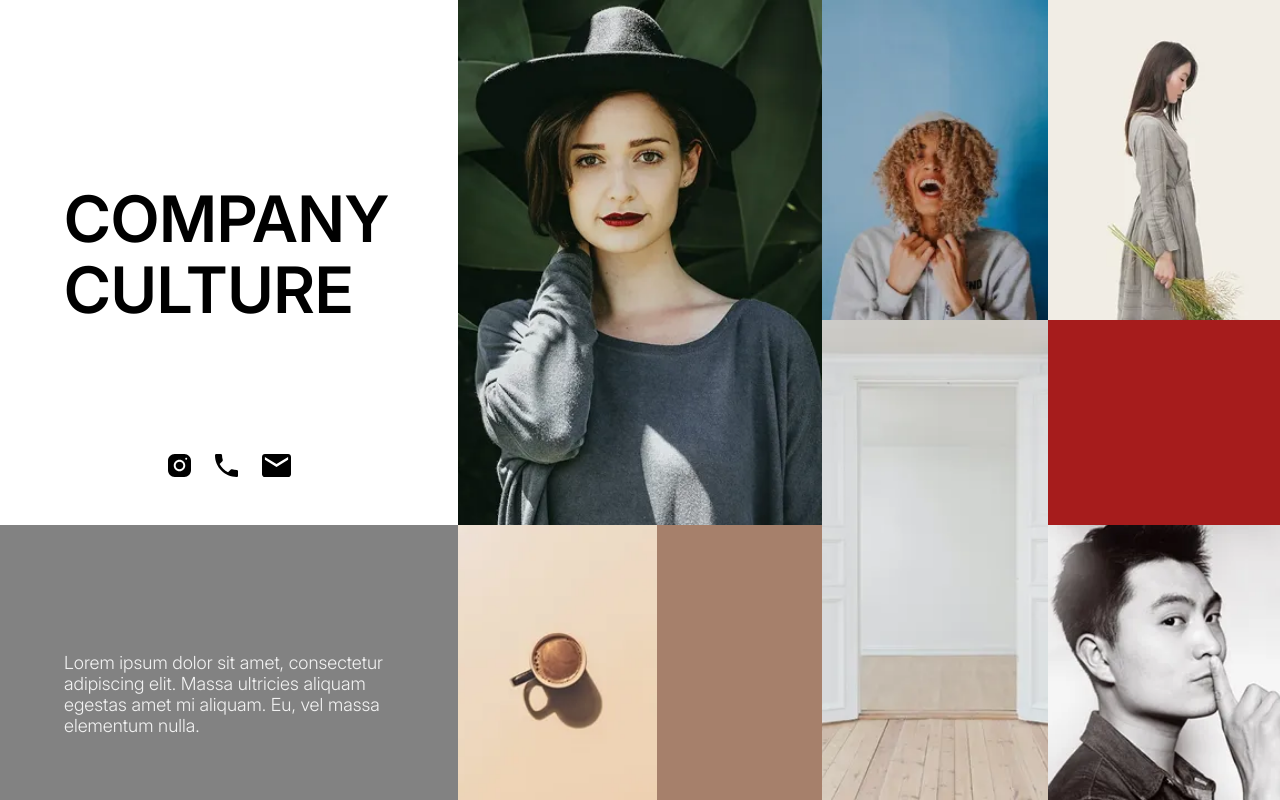
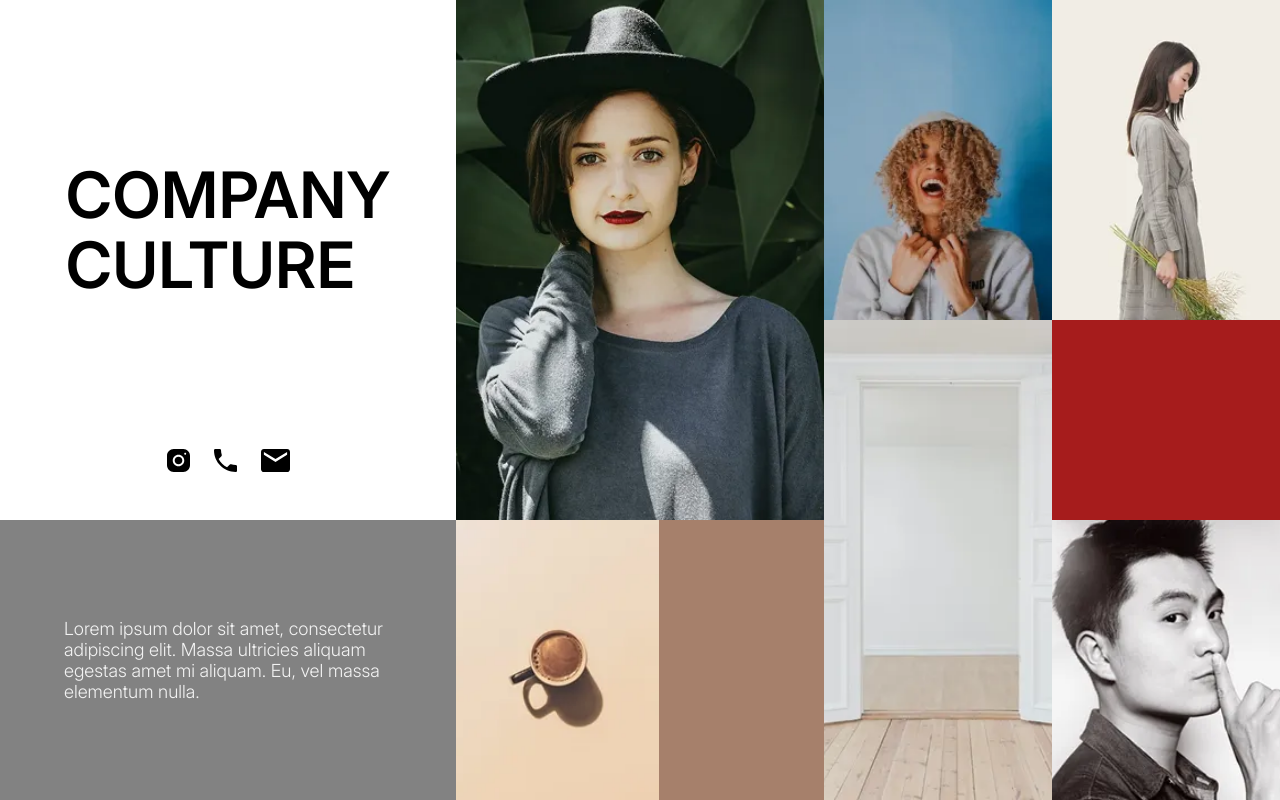
Before and after one commit to sleepsemek/internship-homework-1, a website: page index.html in a window 1280 px wide. Drawn offline with Linux system fonts and the light colour scheme.

Commit message:
Normalized fraction units in style.css; Added .stylelintrc.json property order plugin

```diff
--- a/package.json
+++ b/package.json
@@ -3,11 +3,13 @@
   "version": "1.0.0",
   "description": "",
   "scripts": {
-    "test": "echo \"Error: no test specified\" && exit 1"
+    "test": "echo \"Error: no test specified\" && exit 1",
+    "lint:css": "npx stylelint \"**/*.css\" --fix"
   },
   "private": true,
   "devDependencies": {
     "stylelint": "^16.25.0",
-    "stylelint-config-standard": "^39.0.1"
+    "stylelint-config-standard": "^39.0.1",
+    "stylelint-order": "^7.0.0"
   }
 }
--- a/styles/main.css
+++ b/styles/main.css
@@ -25,15 +25,15 @@
 }
 
 body {
-    font-family: 'Inter', sans-serif;
+    color: var(--color-dark);
+    font-family: Inter, sans-serif;
+    font-size: 18px;
     font-weight: 300;
-    font-size: 18px;
-    color: var(--color-dark);
 }
 
 h1, .h1 {
+    font-size: 64px;
     font-weight: 600;
-    font-size: 64px;
     line-height: 1.1;
 }
 
@@ -41,12 +41,12 @@ a {
     position: relative;
 
     &::before {
-        content: '';
         position: absolute;
         top: 50%;
         left: 50%;
+        width: 44px;
+        content: '';
         translate: -50% -50%;
-        width: 44px;
         aspect-ratio: 1;
     }
 }
@@ -59,9 +59,13 @@ a {
 }
 
 .gallery {
-    height: 100dvh;
     display: grid;
     grid-auto-flow: column;
+    height: 100dvh;
+}
+
+.gallery__element {
+    text-wrap: wrap;
 }
 
 .gallery__element img {
@@ -70,9 +74,10 @@ a {
     object-fit: cover;
 }
 
+/* Нормализовал и округлил fr вместо перевода в %, т.к. пропорции в grid удобнее */
 .gallery--3-rows {
-    grid-template-rows: 288fr 185fr 248fr;
-    grid-template-columns: 458fr 199fr 165fr 226fr 232fr;
+    grid-template-rows: 40fr 25fr 35fr;
+    grid-template-columns: 36fr 16fr 13fr 18fr 18fr;
 }
 
 .gallery__element--wide {
@@ -94,13 +99,14 @@ a {
 .hero {
     display: flex;
     flex-direction: column;
+    justify-content: end;
     align-items: center;
-    justify-content: end;
-    row-gap: 30%;
+    row-gap: 35%;
     padding: 48px 64px;
 }
 
 .hero__title {
+    width: min-content;
     text-transform: uppercase;
 }
 
@@ -112,7 +118,7 @@ a {
 .description {
     display: flex;
     flex-direction: column;
-    justify-content: end;
+    justify-content: center;
     padding: 64px;
     background-color: var(--color-gray-3);
     color: var(--color-gray-6);
@@ -129,7 +135,6 @@ a {
     }
 
     .hero {
-        row-gap: 20%;
         padding: 48px 64px;
     }
 
@@ -154,18 +159,19 @@ a {
     }
 
     .hero, .description {
+        align-items: start;
+        row-gap: 12px;
         padding: 32px;
-        row-gap: 12px;
-        align-items: start;
     }
 
     .hero__title {
+        width: auto;
         font-size: 42px;
     }
 
     .socials {
+        column-gap: 16px;
         width: 100%;
-        column-gap: 16px;
     }
 }
 
```
Also changed, not shown: .stylelintrc.json.
